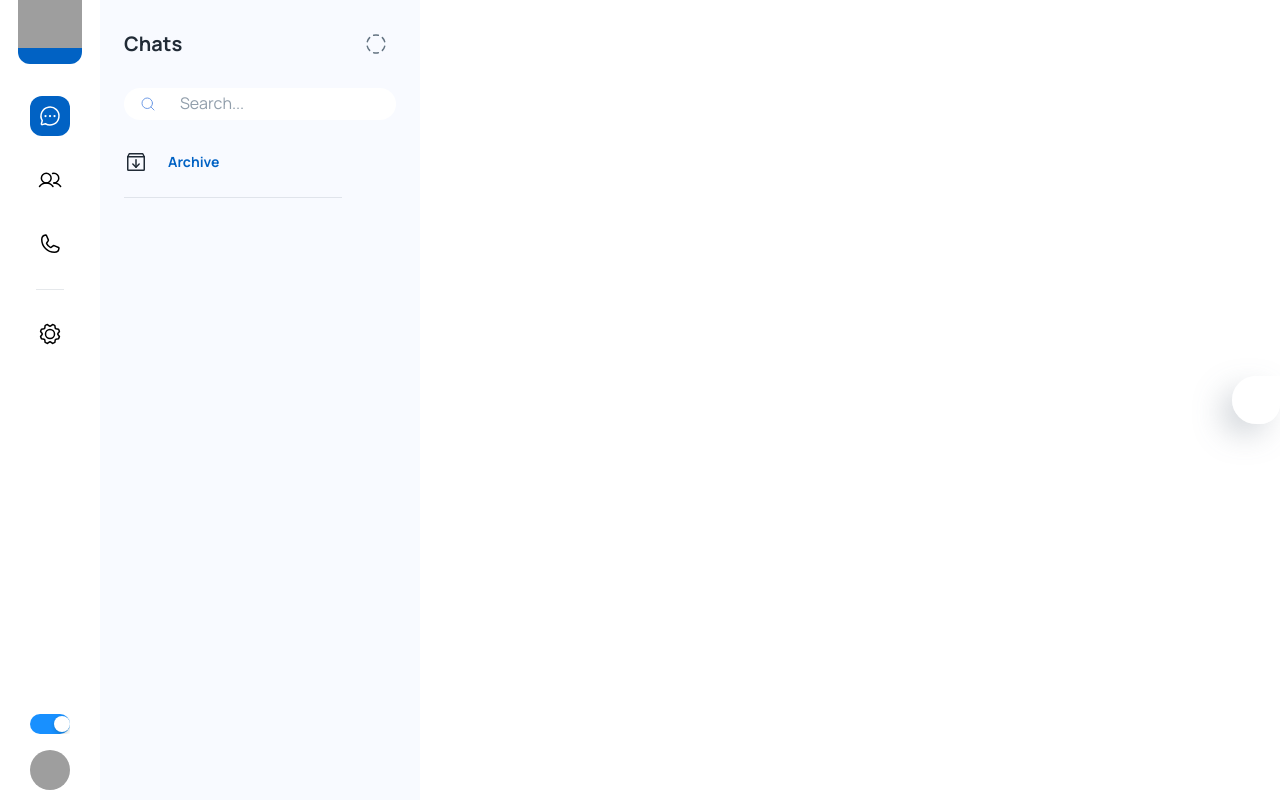
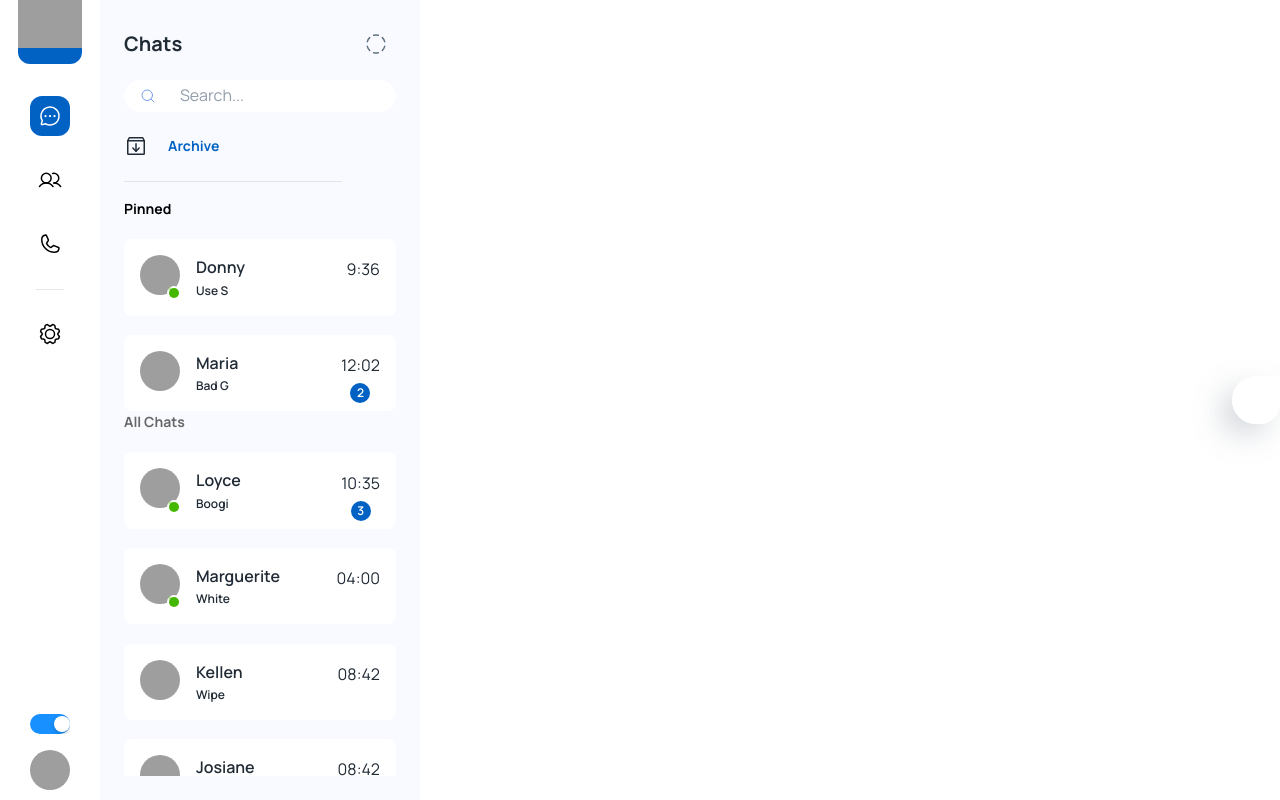
Before and after one commit to Syed-Bilal-Haider-Engineer/ChatApp, a React (Create React App) app: page /app in a window 1280 px wide. Built offline with nearby package versions, Linux system fonts and the light colour scheme; grey boxes are pictures that could not be loaded; some icons are missing.

Commit message:
Added chat list

```diff
--- a/src/pages/dashboard/Chats.js
+++ b/src/pages/dashboard/Chats.js
@@ -7,16 +7,86 @@ import {
   alpha,
   Button,
   Divider,
+  useTheme,
+  Badge,
+  Avatar
 } from '@mui/material';
-import {Stack} from '@mui/material';
-import {IconButton} from '@mui/material';
-import {ArchiveBox, CircleDashed, MagnifyingGlass} from 'phosphor-react';
+import { Stack } from '@mui/material';
+import { IconButton } from '@mui/material';
+import { ArchiveBox, CircleDashed, MagnifyingGlass } from 'phosphor-react';
+import { ChatList } from '../../data';
+import {SimpleBarStyle} from '../../components/Scrollbar'
+import 'simplebar-react/dist/simplebar.min.css';
+import SimpleBarReact from 'simplebar-react';
+const StyledBadge = styled(Badge)(({ theme }) => ({
+  '& .MuiBadge-badge': {
+    backgroundColor: '#44b700',
+    color: '#44b700',
+    boxShadow: `0 0 0 2px ${theme.palette.background.default}`,
+    '&::after': {
+      position: 'absolute',
+      top: 0,
+      left: 0,
+      width: '20%',
+      height: '20%',
+      borderRadius: '50%',
+      animation: 'ripple 1.2s infinite ease-in-out',
+      border: '1px solid currentColor',
+      content: '""',
+    },
+  },
+  '@keyframes ripple': {
+    '0%': {
+      transform: 'scale(.8)',
+      opacity: 1,
+    },
+    '100%': {
+      transform: 'scale(2.4)',
+      opacity: 0,
+    },
+  },
+}));
 
-const ChatElement = ()=>{
- return (
-  <>
-  </>
- )
+
+const ChatElement = ({ img, name, msg, time, unread, online }) => {
+  const theme = useTheme()
+  return (
+    <>
+      <Box sx={{
+        width: '100%',
+        borderRadius: 1,
+        marginRight: 2,
+        backgroundColor: theme.palette.mode === 'light' ? '#fff' : theme.palette.background.paper,
+      }}
+        p={2}>
+        <Stack direction="row" alignItems="center"
+          justifyContent="space-between" spacing={2}>
+          <Stack direction="row" spacing={2}>
+            {online ? <StyledBadge
+              overlap="circular"
+              anchorOrigin={{ vertical: 'bottom', horizontal: 'right' }}
+              variant="dot"
+            >
+              <Avatar alt="Remy Sharp" src={img} />
+            </StyledBadge> :
+            <Avatar alt="Remy Sharp" src={img} />
+            }
+            <Stack spacing={0.3}>
+              <Typography variant="subtitle1">{name}</Typography>
+              <Typography variant="caption">{msg?.slice(0,5)}</Typography>
+            </Stack>
+          </Stack>
+          <Stack spacing={2} alignItems="center">
+            <Typography sx={{ fontSize: 16 }}>
+              {time}
+            </Typography>
+            <Badge color="primary" badgeContent={unread}>
+            </Badge>
+          </Stack>
+        </Stack>
+      </Box>
+    </>
+  )
 }
 const Search = styled('div')(({ theme }) => ({
   position: 'relative',
@@ -43,18 +113,21 @@ const StyledInputBased = styled(InputBase)(({ theme }) => ({
   width: '100%'
 }));
 const Chats = () => {
+  const theme = useTheme()
   return (
     <>
       <Box
         sx={{
           positon: 'relative',
-          height: '100%',
-          backgroundColor: '#F8FAFF',
+         backgroundColor:
+          theme.palette.mode === "light"
+            ? "#F8FAFF"
+            : theme.palette.background.paper,
           width: 320,
           boxShadow: '0 0 2px rbga(0,0,0,0.25)',
         }}
       >
-        <Stack p={3} spacing={3}>
+        <Stack p={3} spacing={2}  sx={{ maxHeight: "100vh" }}>
           <Stack
             direction="row"
             justifyContent="space-between"
@@ -65,14 +138,14 @@ const Chats = () => {
               <CircleDashed />
             </IconButton>
           </Stack>
-          <Stack sx={{width:'100%'}}>
+          <Stack sx={{ width: '100%' }}>
             <Search>
               <SearchIconWrapper>
                 <MagnifyingGlass color="#709CE6" />
               </SearchIconWrapper>
               <StyledInputBased
                 placeholder="Search..."
-                inputProps={{'aria-label': 'search'}}
+                inputProps={{ 'aria-label': 'search' }}
               ></StyledInputBased>
             </Search>
           </Stack>
@@ -81,10 +154,30 @@ const Chats = () => {
               <ArchiveBox size={24} />
               <Button>Archive</Button>
             </Stack>
-            <Divider sx={{height: 2, width: '80%'}} />
+            <Divider sx={{ height: 2, width: '80%' }} />
           </Stack>
-          <Stack direction="column">
-          <ChatElement/>
+          <Stack
+            sx={{ flexGrow: 1,overflow: 'hidden', height: '100%' }}>
+            <SimpleBarReact forceVisible="y" timeout={500} clickOnTrack={false}>
+              <Stack spacing={2.4}>
+                <Typography variant="subtitle2" sx={{ color: 'black' }}>
+                  Pinned
+                </Typography>
+                {ChatList.filter((ele) => ele.pinned).map((item) => {
+                  return <ChatElement key={item.id} {...item} />
+                })}
+              </Stack>
+              <Stack direction="column">
+                <Stack spacing={2.4}>
+                  <Typography variant="subtitle2" sx={{ color: '#676767' }}>
+                    All Chats
+                  </Typography>
+                  {ChatList.filter((ele) => !ele.pinned).map((item) => {
+                    return <ChatElement key={item.id} {...item} />
+                  })}
+                </Stack>
+              </Stack>
+            </SimpleBarReact>
           </Stack>
         </Stack>
       </Box>
```
